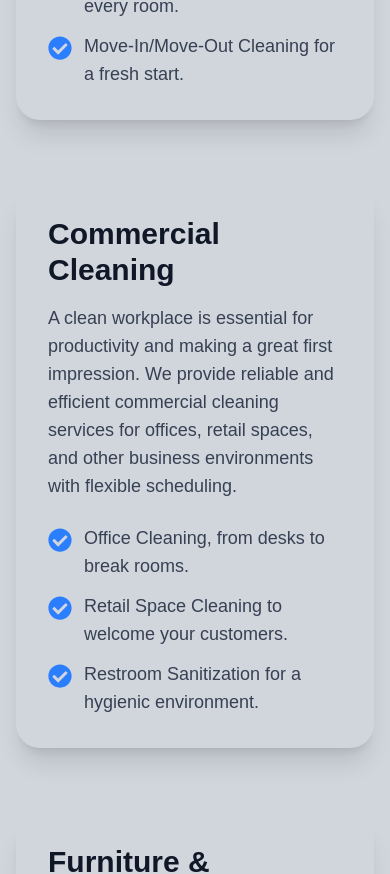
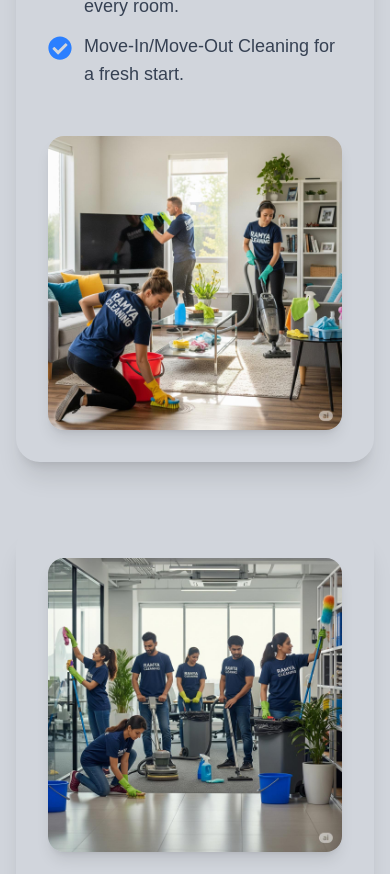
Before and after one commit to 63nitin/cleaning, a React (Vite) app: page /services in a window 390 px wide. Shown: the part 840-1714 px from the top of the page. Built offline with nearby package versions, Linux system fonts and the light colour scheme.

Commit message:
add images

```diff
--- a/src/components/Services.jsx
+++ b/src/components/Services.jsx
@@ -41,7 +41,7 @@ const ServicesPage = () => {
                 </li>
               </ul>
             </div>
-            <div className="hidden md:block">
+            <div className="">
               <img
                 src="./cleaning1.jpg"
                 alt="A sparkling clean kitchen after residential cleaning"
@@ -56,7 +56,7 @@ const ServicesPage = () => {
         {/* Commercial Cleaning Section */}
         <section className="p-8 md:p-12 rounded-3xl shadow-xl mb-16">
           <div className="grid grid-cols-1 md:grid-cols-2 gap-12 items-center">
-            <div className="hidden md:block">
+            <div className="">
               <img
                 src="./cleaning2.jpg"
                 alt="A modern office space being professionally cleaned"
@@ -115,7 +115,7 @@ const ServicesPage = () => {
                 </li>
               </ul>
             </div>
-            <div className="hidden md:block">
+            <div className="">
               <img
                 src="./cleaning3.jpg"
                 alt="A sofa being cleaned with professional upholstery equipment"
```
